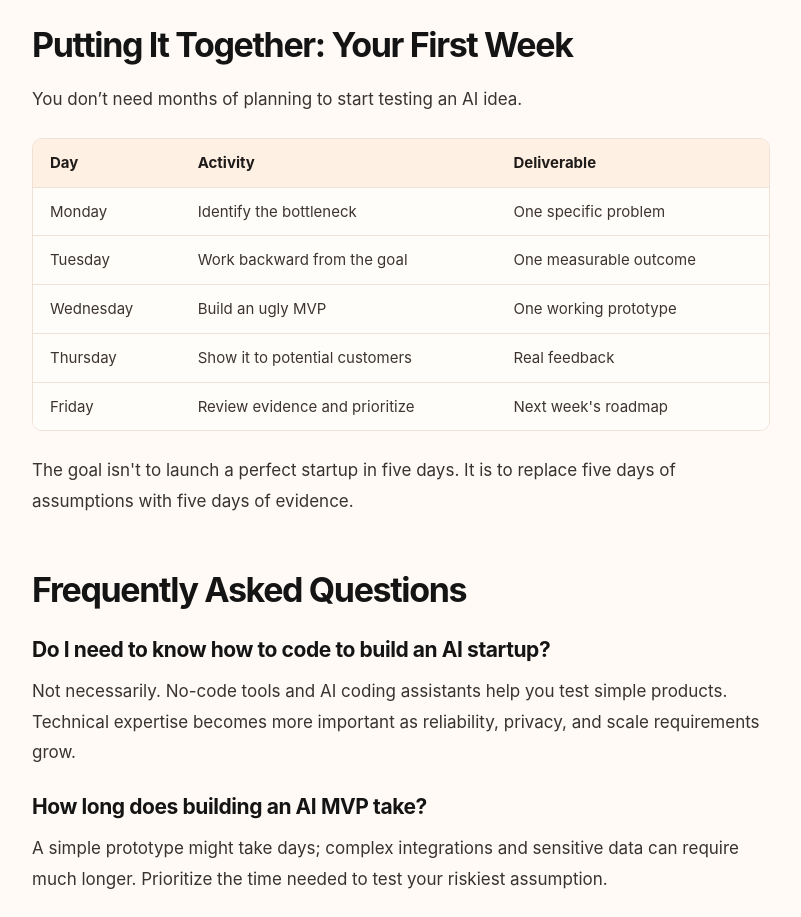
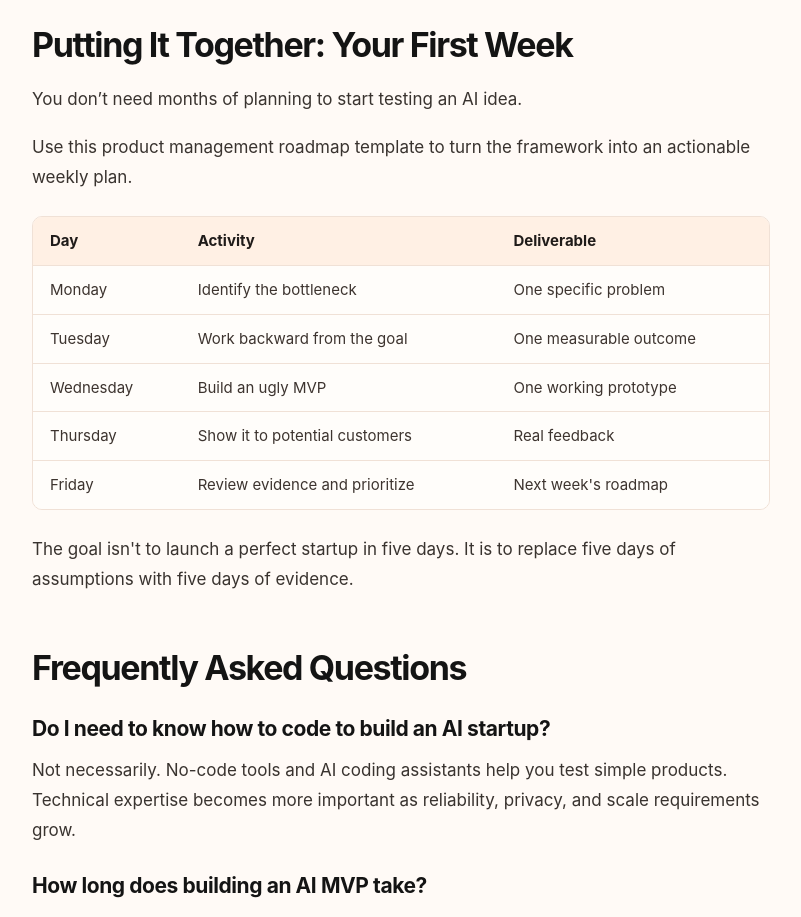
Before and after one commit to zakharov-denis/Klaudium-2.0, a Next.js app: page /blog/5-mistakes-to-avoid-when-building-an-ai-service in a window 1280 px wide. Shown: the part 6180-7097 px from the top of the page, without its empty margins (239-1040 px from the left). Built offline with nearby package versions, Linux system fonts and the light colour scheme.

Commit message:
Add roadmap template link to AI mistakes article

```diff
--- a/src/components/FiveMistakesArticle.tsx
+++ b/src/components/FiveMistakesArticle.tsx
@@ -243,6 +243,17 @@ export function FiveMistakesArticle() {
             <section aria-labelledby="first-week">
               <h2 id="first-week">Putting It Together: Your First Week</h2>
               <p>You don’t need months of planning to start testing an AI idea.</p>
+              <p>
+                Use this{" "}
+                <a
+                  href="https://docs.google.com/spreadsheets/d/1QzvBxx30t102U7c8g0Yu1byr2zaEoOwWBwisAIbOoHo/edit?gid=261050870#gid=261050870"
+                  target="_blank"
+                  rel="noopener noreferrer"
+                >
+                  product management roadmap template
+                </a>{" "}
+                to turn the framework into an actionable weekly plan.
+              </p>
               <div className="br-table-scroll">
                 <table>
                   <thead><tr><th>Day</th><th>Activity</th><th>Deliverable</th></tr></thead>
```
